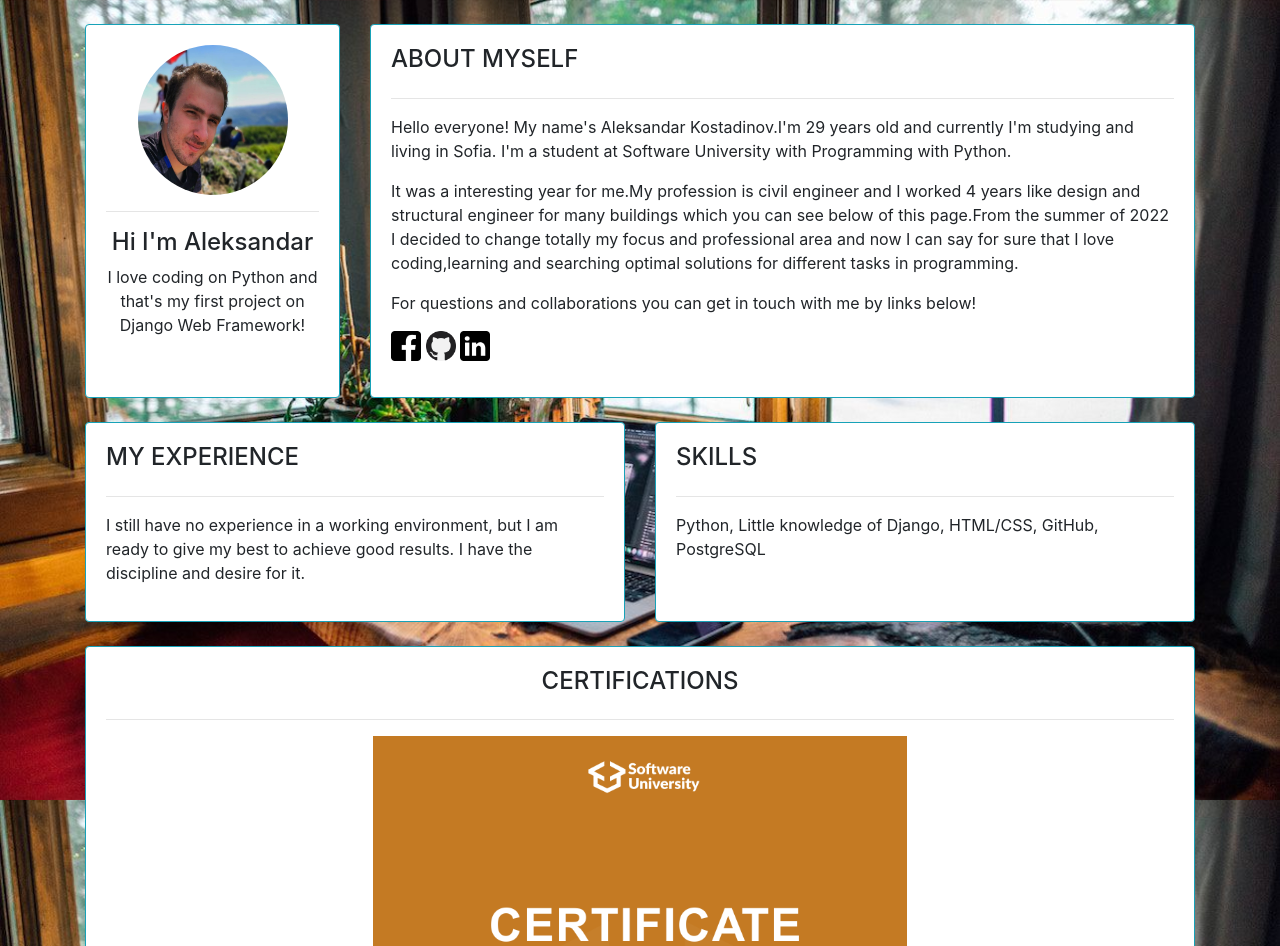
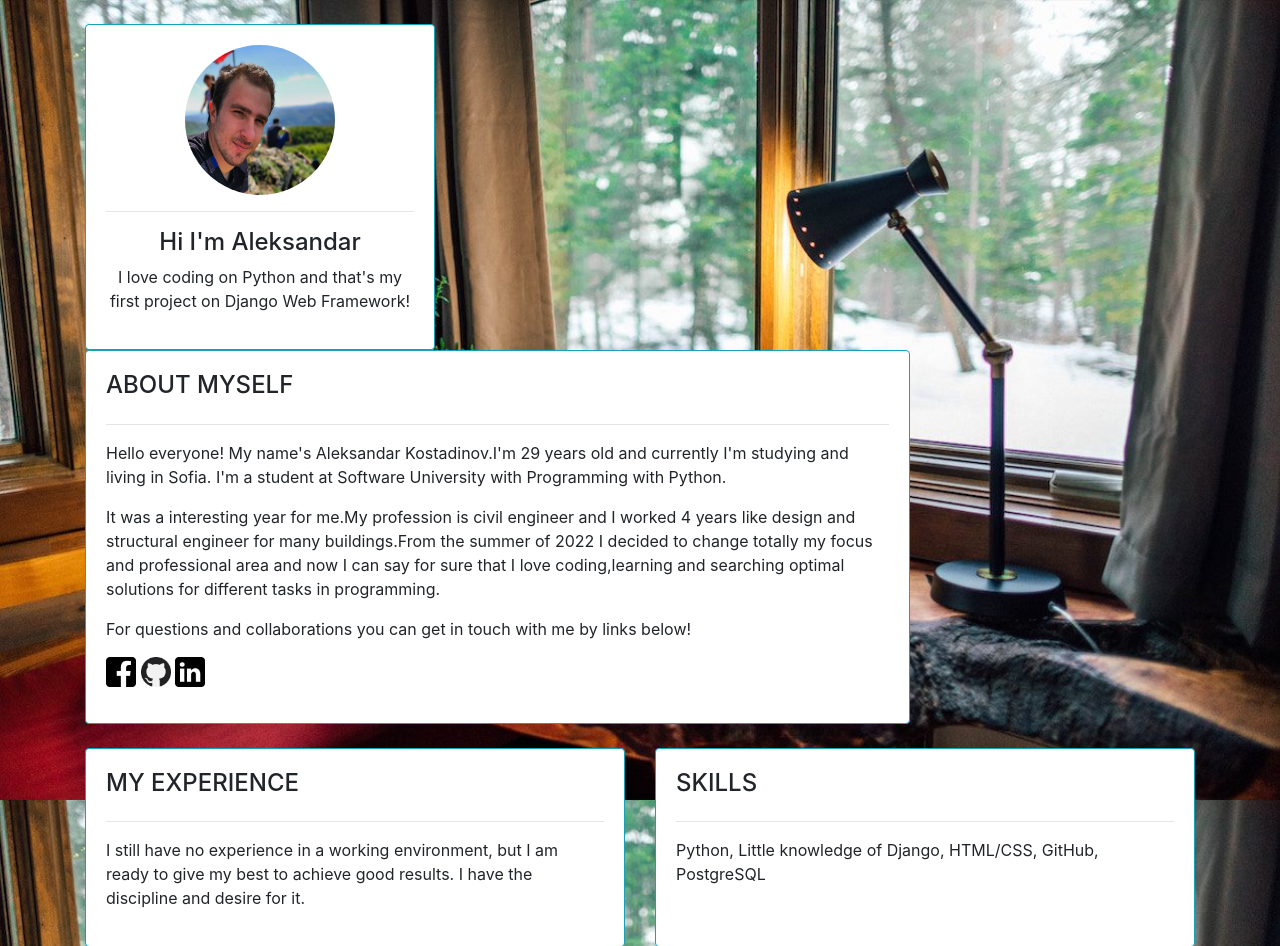
Before and after one commit to aekostadinov/mywebsite, a Django app: page / in a window 1280 px wide. Shown: the top 946 px of the page. Run offline with Django 4.2, Linux system fonts and the light colour scheme; some libraries are stand-ins or nearby versions.

Commit message:
Update home.html

```diff
--- a/base/templates/base/home.html
+++ b/base/templates/base/home.html
@@ -12,7 +12,7 @@
 <br>
 <div class="container">
     <div class="row">
-        <div class="col-md-3">
+        <div class="col-md-4">
             <div class="card card-body h-100  border-info" id="profile-wrapper">
                 <img id="profile-pic" src="{% static 'images/akostadinov.png' %}">
                 <hr>
@@ -28,7 +28,7 @@
                     living in Sofia.
                     I'm a student at Software University with Programming with Python.
                 <p>It was a interesting year for me.My profession is civil engineer and I worked 4 years like design and
-                    structural engineer for many buildings which you can see below of this page.From the summer of 2022
+                    structural engineer for many buildings.From the summer of 2022
                     I decided to change totally my focus and professional area and now I can say for sure that I love
                     coding,learning and
                     searching optimal solutions for different tasks in programming.</p>
```
